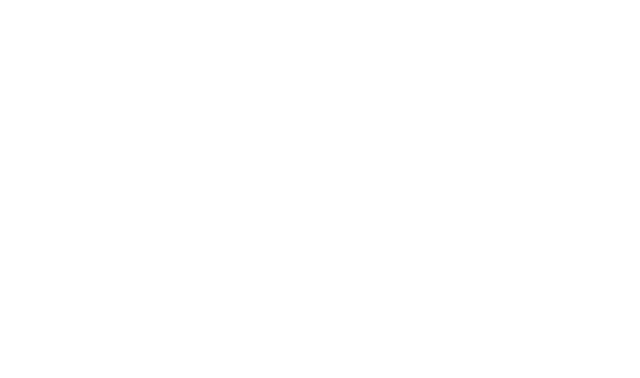
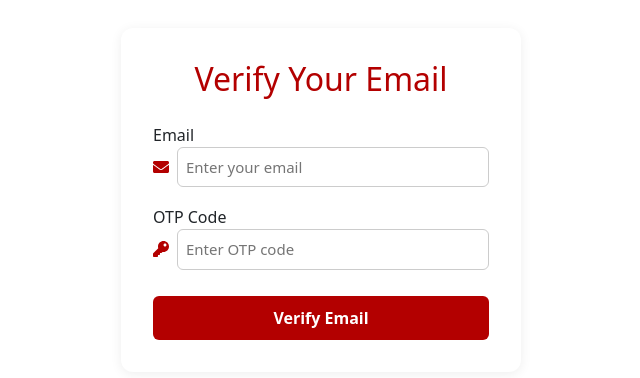
Before and after one commit to trietnpse180186/BloodDonationSS, a React (Vite) app in the folder FE/BDSS_FE-main/: page /verify-email in a window 1280 px wide. Before the commit this address had no page. Shown: the top 378 px of the page, without its empty margins (319-959 px from the left). Built offline with nearby package versions, Linux system fonts and the light colour scheme.

Commit message:
verify register UI

```diff
--- a/FE/BDSS_FE-main/src/pages/Auth/Register.jsx
+++ b/FE/BDSS_FE-main/src/pages/Auth/Register.jsx
@@ -126,14 +126,13 @@
     e.preventDefault();
     if (!validateForm()) return;
     setLoading(true);
-    // Log form data gửi đi
     console.log("Form data gửi đi:", formData);
     try {
       const response = await axios.post(`${baseUrl}/api/v1/users`, formData);
-      toast.success("Registration successful!");
+      toast.success("Please check your email for the OTP.");
       setTimeout(() => {
         setLoading(false);
-        navigate("/login");
+        navigate("/verify-email", { state: { email: formData.email } });
       }, 1500);
     } catch (error) {
       setLoading(false);
@@ -173,7 +172,6 @@
         <div className="register-flex-row" style={{ gap: 32 }}>
           <div className="register-account" style={{ flex: 1, minWidth: 320 }}>
             <h4 className="register-section-title">Account Information</h4>
-            {/* Email field */}
             <div className="register-field" style={{ marginBottom: 18 }}>
               <label className="register-label" htmlFor="email">
                 Email <span className="register-required">*</span>
@@ -198,7 +196,6 @@
                 <div className="register-error-message">{errors.email}</div>
               )}
             </div>
-            {/* Password field */}
             <div className="register-field" style={{ marginBottom: 18 }}>
               <label className="register-label" htmlFor="password">
                 Password <span className="register-required">*</span>
@@ -227,7 +224,6 @@
                 <div className="register-error-message">{errors.password}</div>
               )}
             </div>
-            {/* Confirm Password field */}
             <div className="register-field" style={{ marginBottom: 18 }}>
               <label className="register-label" htmlFor="confirmPassword">
                 Confirm Password <span className="register-required">*</span>
@@ -251,7 +247,6 @@
           </div>
           <div className="register-profile" style={{ flex: 1, minWidth: 320 }}>
             <h4 className="register-section-title">Profile Information</h4>
-            {/* Full Name field */}
             <div className="register-field" style={{ marginBottom: 18 }}>
               <label className="register-label" htmlFor="fullName">
                 Full Name <span className="register-required">*</span>
@@ -276,7 +271,6 @@
                 <div className="register-error-message">{errors.fullName}</div>
               )}
             </div>
-            {/* Gender field */}
             <div className="register-field" style={{ marginBottom: 18 }}>
               <label className="register-label">
                 Gender <span className="register-required">*</span>
@@ -318,7 +312,6 @@
                 <div className="register-error-message">{errors.sex}</div>
               )}
             </div>
-            {/* Birthday field */}
             <div className="register-field" style={{ marginBottom: 18 }}>
               <label className="register-label" htmlFor="birthday">
                 Birthday <span className="register-required">*</span>
@@ -355,7 +348,7 @@
             type="submit"
             disabled={loading}
           >
-            {loading ? "SIGNING UP..." : "SIGN UP"}
+            {loading ? "SIGNING UP..." : "VERIFY YOUR EMAIL"}
           </button>
         </div>
 
--- /dev/null
+++ b/FE/BDSS_FE-main/src/pages/Auth/VerifyEmail.jsx
@@ -0,0 +1,130 @@
+import React, { useState } from "react";
+import axios from "../../helpers/axiosInstance";
+import { useNavigate, useLocation } from "react-router-dom";
+import { ToastContainer, toast } from "react-toastify";
+import "react-toastify/dist/ReactToastify.css";
+import { FaEnvelope, FaKey } from "react-icons/fa";
+
+export default function VerifyEmail() {
+  const location = useLocation();
+  const initialEmail = location.state?.email || "";
+  const [email, setEmail] = useState(initialEmail);
+  const [otp, setOtp] = useState("");
+  const [loading, setLoading] = useState(false);
+  const navigate = useNavigate();
+
+  const handleSubmit = async (e) => {
+    e.preventDefault();
+    if (!email || !otp) {
+      toast.error("Please enter both email and OTP code.");
+      return;
+    }
+    setLoading(true);
+    try {
+      const res = await axios.post("/verify-email", { email, otpCode: otp });
+      toast.success(res.data || "Email verified successfully!");
+      setTimeout(() => {
+        navigate("/login");
+      }, 1800);
+    } catch (err) {
+      toast.error(
+        err.response?.data || "Verification failed. Please check your OTP."
+      );
+    } finally {
+      setLoading(false);
+    }
+  };
+
+  return (
+    <div
+      className="verify-email-page"
+      style={{
+        minHeight: 400,
+        display: "flex",
+        alignItems: "center",
+        justifyContent: "center",
+      }}
+    >
+      <form
+        className="verify-email-form"
+        onSubmit={handleSubmit}
+        style={{
+          background: "#fff",
+          padding: 32,
+          borderRadius: 12,
+          boxShadow: "0 2px 12px #eee",
+          minWidth: 340,
+          maxWidth: 400,
+          width: "100%",
+        }}
+      >
+        <h2 style={{ textAlign: "center", color: "#b30000", marginBottom: 24 }}>
+          Verify Your Email
+        </h2>
+        <div style={{ marginBottom: 18 }}>
+          <label htmlFor="email" style={{ fontWeight: 500 }}>
+            Email
+          </label>
+          <div style={{ display: "flex", alignItems: "center", gap: 8 }}>
+            <FaEnvelope style={{ color: "#b30000" }} />
+            <input
+              type="email"
+              id="email"
+              value={email}
+              onChange={(e) => setEmail(e.target.value)}
+              placeholder="Enter your email"
+              style={{
+                flex: 1,
+                padding: 8,
+                borderRadius: 6,
+                border: "1px solid #ccc",
+              }}
+              required
+            />
+          </div>
+        </div>
+        <div style={{ marginBottom: 18 }}>
+          <label htmlFor="otp" style={{ fontWeight: 500 }}>
+            OTP Code
+          </label>
+          <div style={{ display: "flex", alignItems: "center", gap: 8 }}>
+            <FaKey style={{ color: "#b30000" }} />
+            <input
+              type="text"
+              id="otp"
+              value={otp}
+              onChange={(e) => setOtp(e.target.value)}
+              placeholder="Enter OTP code"
+              style={{
+                flex: 1,
+                padding: 8,
+                borderRadius: 6,
+                border: "1px solid #ccc",
+              }}
+              required
+            />
+          </div>
+        </div>
+        <button
+          type="submit"
+          disabled={loading}
+          style={{
+            width: "100%",
+            background: loading ? "#ccc" : "#b30000",
+            color: "#fff",
+            padding: 10,
+            border: "none",
+            borderRadius: 6,
+            fontWeight: 600,
+            fontSize: 16,
+            cursor: loading ? "not-allowed" : "pointer",
+            marginTop: 8,
+          }}
+        >
+          {loading ? "Verifying..." : "Verify Email"}
+        </button>
+        <ToastContainer position="top-center" autoClose={2500} />
+      </form>
+    </div>
+  );
+}
--- a/FE/BDSS_FE-main/src/routes/WebRoutes.jsx
+++ b/FE/BDSS_FE-main/src/routes/WebRoutes.jsx
@@ -23,6 +23,7 @@
 import { NotificationProvider } from "../contexts/NotificationContext";
 import EmergencyDonation from "../pages/Emergency/EmergencyDonation";
 import BloodInventory from "../pages/BloodInventory/BloodInventory";
+import VerifyEmail from "../pages/Auth/VerifyEmail";
 export default function WebRoutes() {
   return (
     <>
@@ -51,6 +52,7 @@
           <Route path="/user-notification" element={<UserNotification />} />
           <Route path="/forgot-password" element={<ForgotPassword />} />
           <Route path="/user/change-password" element={<ChangePassword />} />
+          <Route path="/verify-email" element={<VerifyEmail />} />
         </Routes>
       </NotificationProvider>
     </>
```
